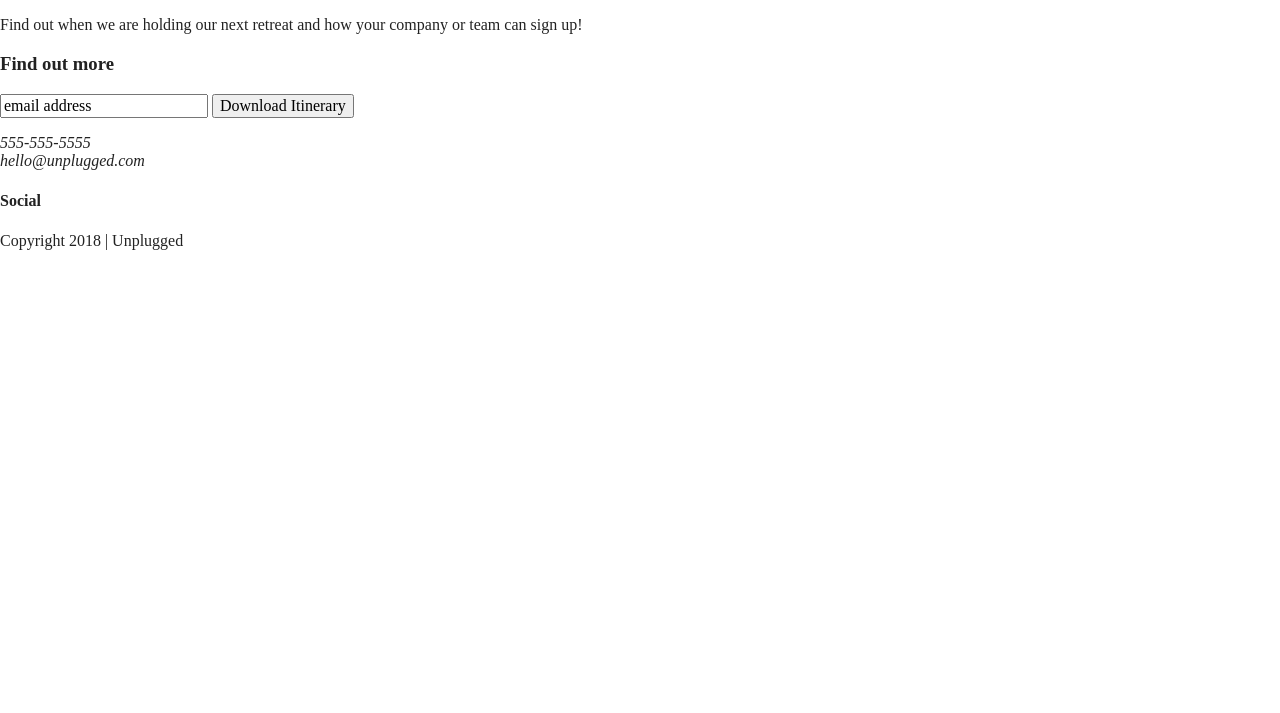
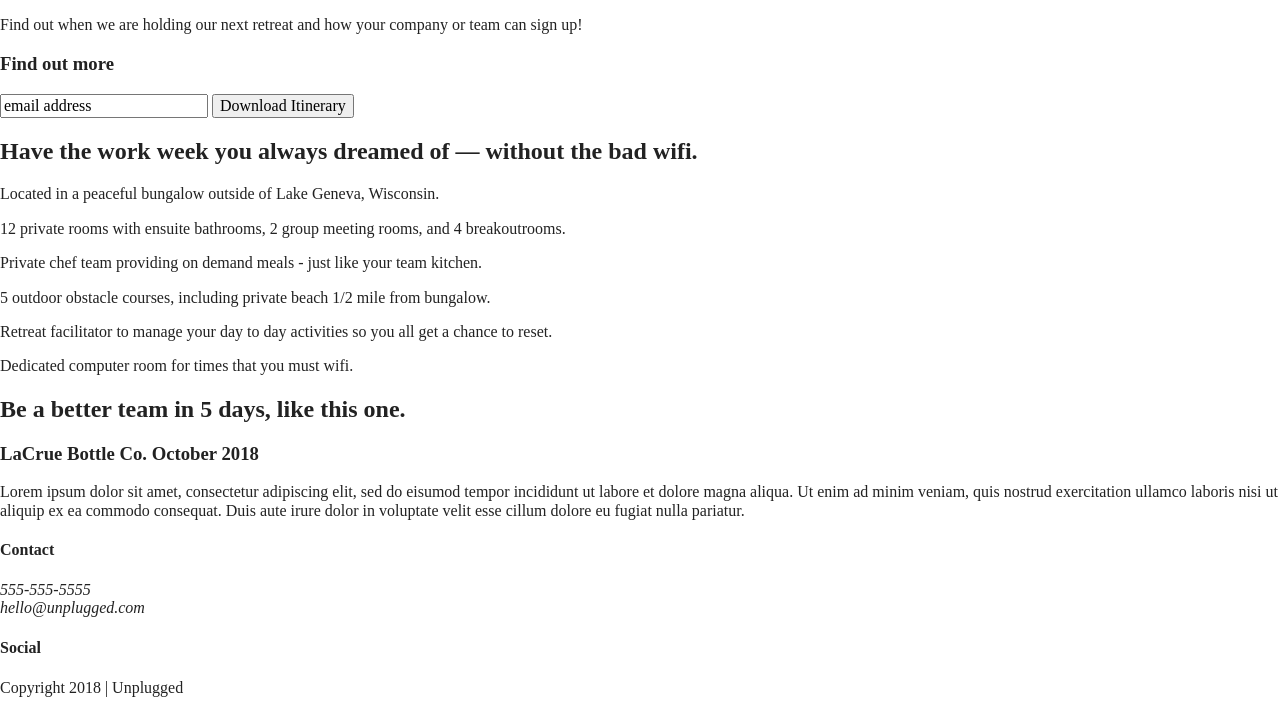
Before and after one commit to emilyann1/unplugged-retreat, a website built with Parcel: page index.html in a window 1280 px wide. Shown: the part 176-889 px from the top of the page. Before the commit the page ends 800 px from the top, so only its background shows below. Built offline with nearby package versions, Linux system fonts and the light colour scheme.

Commit message:
added html main and headers

```diff
--- a/index.html
+++ b/index.html
@@ -27,7 +27,9 @@
   <!-- Add your site or application content here -->
   <header>
     <div class="content-wrapper">
-      <a href="#"><img src="" alt="unplugged logo"></a>
+      <a href="#">
+        <img src="" alt="unplugged logo">
+      </a>
       <div class="header-divider"></div>
       <nav>
           <ul>
@@ -44,14 +46,14 @@
       <div class="content-wrapper">
         <h1>Retreat from the desk, return refreshed.</h1>
       </div>
-
     </section>
 
     <aside>
       <div class="content-wrapper">
         <div class="form-description">
           <h3>Want to join the next retreat?</h3>
-          <p>Find out when we are holding our next retreat and how your company
+          <p>
+            Find out when we are holding our next retreat and how your company
             or team can sign up!
           </p>
 
@@ -64,6 +66,71 @@
       </div> <!-- aside content wrapper ends -->
     </aside>
 
+    <section class="features">
+      <div class="content-wrapper">
+        <h2>Have the work week you always dreamed of — without the bad wifi.</h2>
+        <article>
+          <p class="fontawesome-icon"></p>
+          <p class="features-item-description">Located in a peaceful bungalow
+            outside of Lake Geneva, Wisconsin.</p>
+        </article>
+
+        <article>
+          <p class="fontawesome-icon"></p>
+          <p class="features-item-description">12 private rooms with ensuite
+            bathrooms, 2 group meeting rooms, and 4 breakoutrooms.
+          </p>
+        </article>
+
+        <article>
+          <p class="fontawesome-icon"></p>
+          <p class="features-item-description">Private chef team providing on
+            demand meals - just like your team kitchen.
+          </p>
+        </article>
+
+        <article>
+          <p class="fontawesome-icon"></p>
+          <p class="features-item-description">5 outdoor obstacle courses,
+            including private beach 1/2 mile from bungalow.
+          </p>
+        </article>
+
+        <article>
+          <p class="fontawesome-icon"></p>
+          <p class="features-item-description">Retreat facilitator to manage
+            your day to day activities so you all get a chance to reset.
+          </p>
+        </article>
+
+        <article>
+          <p class="fontawesome-icon"></p>
+          <p class="features-item-description">Dedicated computer room for
+            times that you must wifi.
+          </p>
+        </article>
+
+      </div> <!-- end of content wrapper div-->
+
+    </section>
+
+    <section class="reviews">
+      <div class="content-wrapper">
+          <h2>Be a better team in 5 days, like this one.</h2>
+          <article
+            <div>
+              <h3>LaCrue Bottle Co. October 2018</h3>
+              <p>
+                Lorem ipsum dolor sit amet, consectetur adipiscing elit, sed
+                do eisumod tempor incididunt ut labore et dolore magna aliqua. Ut
+                enim ad minim veniam, quis nostrud exercitation ullamco laboris
+                nisi ut aliquip ex ea commodo consequat. Duis aute irure dolor in
+                voluptate velit esse cillum dolore eu fugiat nulla pariatur.
+              </p>
+            </div>
+          </article>
+      </div>
+    </section>
 
   </main> <!-- main wrapper -->
 
@@ -71,6 +138,7 @@
     <div class="content-wrapper">
       <div class="footer-content">
         <div class="contact">
+          <h4>Contact</h4>
           <address>
             <p>
               555-555-5555<br>
```
